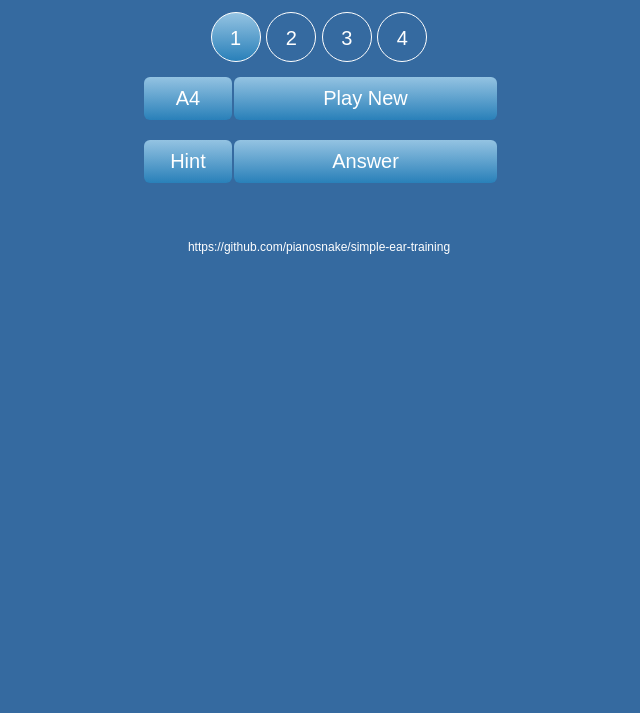
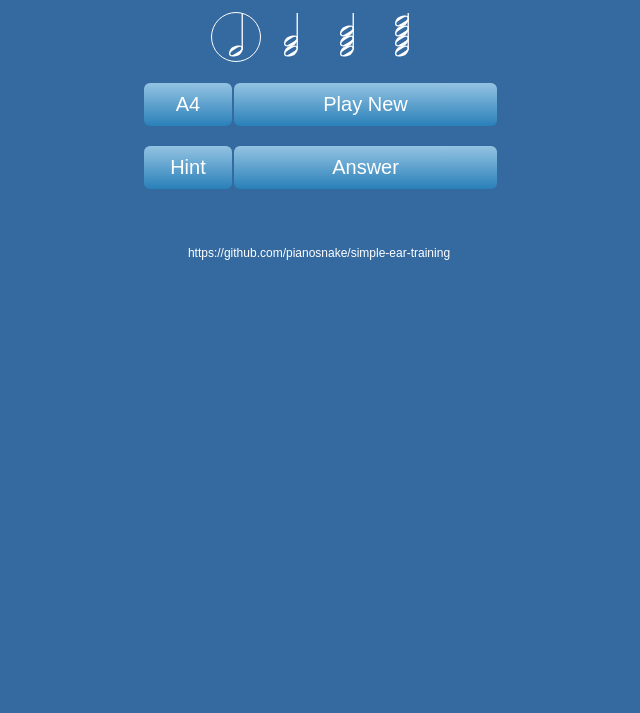
Before and after one commit to pianosnake/ear-training-buddy, a website built with webpack: page docs/index.html in a window 1280 px wide. Shown: the part 87-800 px from the top of the page, without its empty margins (321-961 px from the left). Built offline with nearby package versions, Linux system fonts and the light colour scheme.

Commit message:
Add SVG note symbols

```diff
--- a/docs/css/jset.css
+++ b/docs/css/jset.css
@@ -80,17 +80,19 @@ label{
   height: 50px;
   width: 50px;
   line-height: 50px;
+  cursor: pointer;
+  margin: 0;
+}
+label svg{
+  width: 50px;
+  height: 50px;
+}
+input:checked + label {
   border: 1px solid;
-  cursor: pointer;
   -webkit-border-radius: 25;
   -moz-border-radius: 25;
   border-radius: 25px;
-
 }
-input:checked + label {
-  background-image: -webkit-linear-gradient(top, #94c3e2, #2980b9);
-  background-image: -moz-linear-gradient(top, #94c3e2, #2980b9);
-  background-image: -ms-linear-gradient(top, #94c3e2, #2980b9);
-  background-image: -o-linear-gradient(top, #94c3e2, #2980b9);
-  background-image: linear-gradient(to bottom, #94c3e2, #2980b9);
+input:checked + label svg {
+  margin-left: -1px;
 }
--- a/docs/index.html
+++ b/docs/index.html
@@ -15,16 +15,46 @@
   <div class="center pb-15">
     <form>
       <input type="radio" id="note1" name="questionType" checked>
-      <label for="note1">1</label>
+      <label for="note1">
+        <svg viewBox="0 12 7 25">
+          <defs>
+            <path id="note" fill="#fff" d="m6.31 14.65c0-0.22-0.08-0.41-0.25-0.57-0.17-0.17-0.36-0.25-0.59-0.25-0.39 0-1.18 0.39-2.36 1.17-1.22 0.8-1.97 1.36-2.25 1.7-0.14 0.18-0.21 0.37-0.21 0.57 0 0.22 0.08 0.41 0.25 0.57 0.16 0.17 0.35 0.25 0.59 0.25 0.38 0 1.17-0.39 2.38-1.17 1.2-0.78 1.94-1.35 2.23-1.7 0.14-0.17 0.21-0.36 0.21-0.57m-1.04-1.44c1.12 0 1.68 0.48 1.68 1.45 0 0.47-0.14 1.02-0.41 1.64-0.27 0.61-0.64 1.08-1.09 1.41-1 0.68-2.26 1.01-3.77 1.01-1.12 0-1.68-0.48-1.68-1.44 0-0.43 0.14-0.97 0.41-1.62 0.26-0.62 0.63-1.1 1.09-1.43 1-0.68 2.26-1.01 3.77-1.01"/>
+            <polyline id="stem" points="72.55 137.58 72.55 107.72" transform="translate(-65.934,-107.39237)" style="fill:none;stroke-linecap:round;stroke-linejoin:bevel;stroke-width:0.65;stroke:#fff"/>
+          </defs>
+          <use xlink:href="#stem" />
+          <use xlink:href="#note" y="15" />
+        </svg>
+      </label>
 
       <input type="radio" id="note2" name="questionType">
-      <label for="note2">2</label>
+      <label for="note2">
+        <svg viewBox="0 12 7 25">
+          <use xlink:href="#stem" />
+          <use xlink:href="#note" y="10" />
+          <use xlink:href="#note" y="15" />
+        </svg>
+      </label>
 
       <input type="radio" id="note3" name="questionType">
-      <label for="note3">3</label>
+      <label for="note3">
+        <svg viewBox="0 12 7 25">
+          <use xlink:href="#stem" />
+          <use xlink:href="#note" y="5" />
+          <use xlink:href="#note" y="10" />
+          <use xlink:href="#note" y="15" />
+        </svg>
+      </label>
 
       <input type="radio" id="note4" name="questionType">
-      <label for="note4">4</label>
+      <label for="note4">
+        <svg viewBox="0 12 7 25">
+          <use xlink:href="#stem" />
+          <use xlink:href="#note" y="0" />
+          <use xlink:href="#note" y="5" />
+          <use xlink:href="#note" y="10" />
+          <use xlink:href="#note" y="15" />
+        </svg>
+      </label>
     </form>
   </div>
 
--- a/package.json
+++ b/package.json
@@ -1,6 +1,6 @@
 {
   "name": "ear-training",
-  "version": "1.0.1",
+  "version": "1.0.2",
   "description": "",
   "main": "index.js",
   "scripts": {
```
Also changed, not shown: src/index.html (+34 -4 lines).
